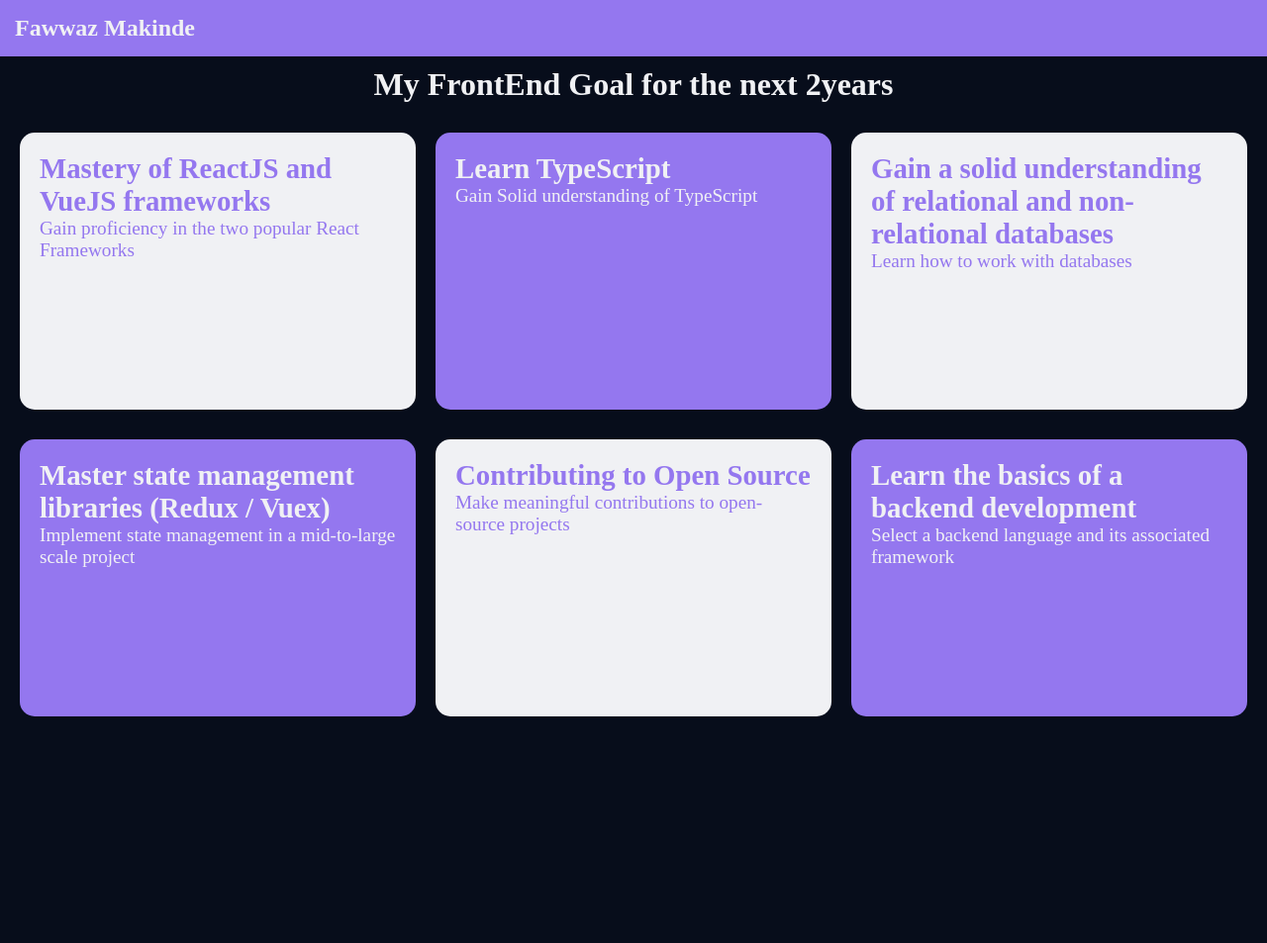
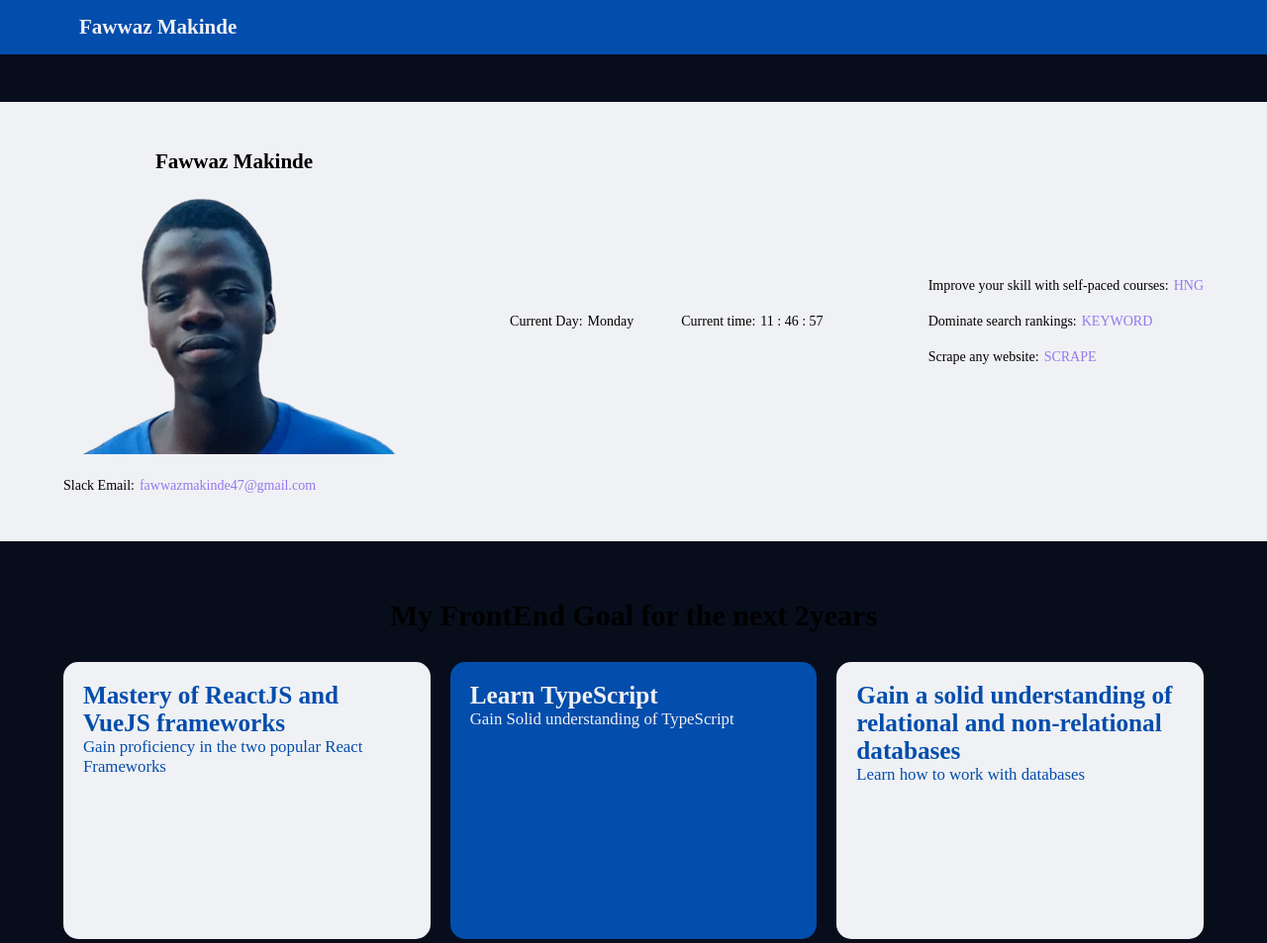
Before and after one commit to fawwazmak/HNG-FrontEnd-Goal, a plain HTML site: page index.html in a window 1280 px wide. Shown: the top 953 px of the page at 99% size. Before the commit the page ends 800 px from the top, so only its background shows below. Drawn offline with Linux system fonts and the light colour scheme.

Commit message:
added js

```diff
--- a/index.html
+++ b/index.html
@@ -9,45 +9,96 @@
   <body>
     <header>
       <nav>
-        <h2>Fawwaz Makinde</h2>
+        <h2 data-testid="slackDisplayName">Fawwaz Makinde</h2>
       </nav>
     </header>
 
-    <h1>My FrontEnd Goal for the next 2years</h1>
-    <section>
-      <div class="goal" data-testid="goal-1">
+    <section class="first-section flex-center">
+      <div class="my-info">
+        <h1 class="my-name" data-testid="slackDisplayName">Fawwaz Makinde</h1>
+        <p data-testid="slackProfilePicture">
+          <img src="Fawwaz_Makinde.png" alt="Slack Profile Picture" />
+        </p>
+        <div class="flex-center mt">
+          <p>Slack Email:</p>
+          <p data-testid="slackEmail">
+            <a href="mailto:fawwazmakinde47@gmail.com"
+              >fawwazmakinde47@gmail.com</a
+            >
+          </p>
+        </div>
+      </div>
+
+      <div class="current-day-and-time flex-center">
+        <div class="current-day flex-center">
+          <p>Current Day:</p>
+          <p data-testid="currentDay" id="crrntDay">{{}}</p>
+        </div>
+
+        <div class="current-time flex-center">
+          <p>Current time:</p>
+          <p data-testid="currentTimeUTC" id="currentTime">{{}}</p>
+        </div>
+      </div>
+
+      <div class="links-to-others">
+        <div class="hng flex-center">
+          <p>Improve your skill with self-paced courses:</p>
+          <p data-testid="hngLink"><a href="https://hng.tech/learn" target="_blank" rel="noopener">HNG</a></p>
+        </div>
+
+        <div class="keyword flex-center">
+          <p>Dominate search rankings:</p>
+          <p data-testid="keywordLink"><a href="https://keyword.dog/" target="_blank" rel="noopener">KEYWORD</a></p>
+        </div>
+
+        <div class="scrape flex-center">
+          <p>Scrape any website:</p>
+          <p data-testid="scrapeanywebLink"><a href="https://scrapeanyweb.site/" target="_blank" rel="noopener">SCRAPE</a></p>
+        </div>
+      </div>
+    </section>
+
+    <section class="goal-container">
+      <h1 class="goal-title" data-testid="goalTitle">
+        My FrontEnd Goal for the next 2years
+      </h1>
+      <ul class="goals" data-testid="goal-list">
+        <li class="goal" data-testid="goal-1">
           <h2>Mastery of ReactJS and VueJS frameworks</h2>
           <p>Gain proficiency in the two popular React Frameworks</p>
-      </div>
+        </li>
 
-      <div class="goal" data-testid="goal-2">
+        <li class="goal" data-testid="goal-2">
           <h2>Learn TypeScript</h2>
           <p>Gain Solid understanding of TypeScript</p>
-      </div>
+        </li>
 
-      <div class="goal" data-testid="goal-3">
+        <li class="goal" data-testid="goal-3">
           <h2>
-          Gain a solid understanding of relational and non-relational databases
+            Gain a solid understanding of relational and non-relational
+            databases
           </h2>
           <p>Learn how to work with databases</p>
-      </div>
+        </li>
 
-      <div class="goal" data-testid="goal-4">
+        <li class="goal" data-testid="goal-4">
           <h2>Master state management libraries (Redux / Vuex)</h2>
-        <p> Implement state management in a mid-to-large scale project</p>
-      </div>
+          <p>Implement state management in a mid-to-large scale project</p>
+        </li>
 
-
-      <div class="goal" data-testid="goal-5">
+        <li class="goal" data-testid="goal-5">
           <h2>Contributing to Open Source</h2>
           <p>Make meaningful contributions to open-source projects</p>
-      </div>
+        </li>
 
-
-      <div class="goal" data-testid="goal-6">
+        <li class="goal" data-testid="goal-6">
           <h2>Learn the basics of a backend development</h2>
           <p>Select a backend language and its associated framework</p>
-      </div>
+        </li>
+      </ul>
     </section>
+
+    <script src="index.js"></script>
   </body>
 </html>
--- /dev/null
+++ b/index.js
@@ -0,0 +1,28 @@
+const daysOfWeek = [
+  "Sunday",
+  "Monday",
+  "Tuesday",
+  "Wednesday",
+  "Thursday",
+  "Friday",
+  "Saturday",
+];
+
+setInterval(() => {
+    const time = new Date();
+    const dayNum = time.getUTCDate();
+    const currentDay = daysOfWeek[dayNum];
+
+    const currentHour = time.getUTCHours();
+    const currentMinute = time.getUTCMinutes();
+    const currentSecond = time.getUTCSeconds();
+    const currentTime = `${currentHour} : ${currentMinute} : ${currentSecond}`;
+
+    // alert(currentHour);
+    crrntTime = document.getElementById("currentTime");
+    crrntTime.innerText = currentTime;
+
+    crrntDay = document.getElementById("crrntDay");
+
+    crrntDay.innerText = currentDay;
+}, 1000)
--- a/style.css
+++ b/style.css
@@ -1,7 +1,3 @@
-/* black:  #070d1b */
-/* purple: #9477ef  */
-/* white: #f0f1f4  */
-
 * {
   padding: 0;
   margin: 0;
@@ -9,74 +5,157 @@
 
 :root {
   --black: #070d1b;
+  --blue: #034dac;
+  --white: #f0f1f4;
   --purple: #9477ef;
-  --white: #f0f1f4;
+}
+
+a {
+  text-decoration: none;
+  color: var(--purple);
+}
+
+a:visited {
+  color: red;
+}
+
+a:active {
+  color: var(--blue);
 }
 
 body {
   background-color: var(--black);
-  color: var(--white);
+  font-size: 14px;
 }
 
-header {
-  background-color: var(--purple);
-  padding: 15px;
-  color: var(--white);
+.current-day-and-time {
+  gap: 3rem !important;
 }
 
-h1 {
-  text-align: center;
-  padding-top: 10px;
-  padding-bottom: 10px;
+.first-section {
+  justify-content: space-between;
+  padding-top: 3rem;
+  margin: 3rem 0;
+  background-color: var(--white);
+  padding-bottom: 3rem;
 }
 
-section .goal {
+.flex-center {
+  display: flex;
+  align-items: center;
+  gap: 5px;
+}
+
+.goal-container {
+  margin-bottom: 3rem;
+}
+
+.goals {
+  display: grid;
+  grid-template-columns: repeat(3, 1fr);
+  gap: 30px 20px;
+  margin-top: 20px;
+  font-size: larger;
+  list-style: none;
+  /* overflow-y: scroll; */
+}
+
+.goals .goal {
   border-radius: 15px;
   padding: 20px;
   height: 30vh;
 }
 
-section {
-  display: grid;
-  grid-template-columns: repeat(3, 1fr);
-  padding-left: 20px;
-  padding-right: 20px;
-  gap: 30px 20px;
-  margin-top: 20px;
-  font-size: larger;
+.goals .goal:nth-child(even) {
+  background-color: var(--blue);
+  color: var(--white);
+  transition: transform 1s;
 }
 
+.goals .goal:nth-child(even):hover {
+  background-color: var(--white);
+  color: var(--blue);
+  transform: scale(1.05);
+  border-bottom: 20px solid var(--blue);
+  border-left: 20px solid var(--blue);
+  border-top-left-radius: 0;
+}
+
+.goals .goal:nth-child(odd) {
+  background-color: var(--white);
+  color: var(--blue);
+  transition: transform 1s;
+}
+
+.goals .goal:nth-child(odd):hover {
+  background-color: var(--blue);
+  color: var(--white);
+  transform: scale(1.05);
+  border-bottom: 20px solid var(--white);
+  border-left: 20px solid var(--white);
+  border-top-left-radius: 0;
+}
+
+.goal-title {
+  text-align: center;
+  padding-top: 10px;
+  padding-bottom: 10px;
+  font-size: 30px;
+}
+
+header {
+  background-color: var(--blue);
+  padding: 5rem;
+  padding-top: 15px;
+  padding-bottom: 15px;
+  color: var(--white);
+}
+
+.links-to-others {
+  display: flex;
+  flex-direction: column;
+  gap: 20px;
+}
+
+.mt {
+  margin-top: 20px;
+}
+
+.my-name {
+  text-align: center;
+}
+
+section {
+  padding-left: 4rem;
+  padding-right: 4rem;
+}
+
+
+
+
 @media (max-width: 992px) {
-  section {
+  .first-section {
+    flex-direction: column;
+    align-content: space-between;
+    gap: 3rem !important;
+    font-size: 20px;
+  }
+  .goals {
     grid-template-columns: repeat(2, 1fr);
   }
 }
 
+
 @media (max-width: 768px) {
-  section {
+  .flex-center {
+    flex-direction: column;
+    text-align: center;
+  }
+  .goals {
     grid-template-columns: 1fr;
   }
+  section {
+    padding-left: 10px;
+    padding-right: 10px;
+  }
 }
-section .goal:nth-child(odd) {
-  background-color: var(--white);
-  color: var(--purple);
-  transition: transform 1s;
-}
-
-section .goal:nth-child(odd):hover {
-  background-color: var(--purple);
-  color: var(--white);
-  transform: scale(1.05);
-}
-
-section .goal:nth-child(even) {
-  background-color: var(--purple);
-  color: var(--white);
-  transition: transform 1s;
-}
-
-section .goal:nth-child(even):hover {
-  background-color: var(--white);
-  color: var(--purple);
-  transform: scale(1.05);
-}
```
Also changed, not shown: Fawwaz_Makinde.png (added). Lines whose indentation alone changed are shown as unchanged.
